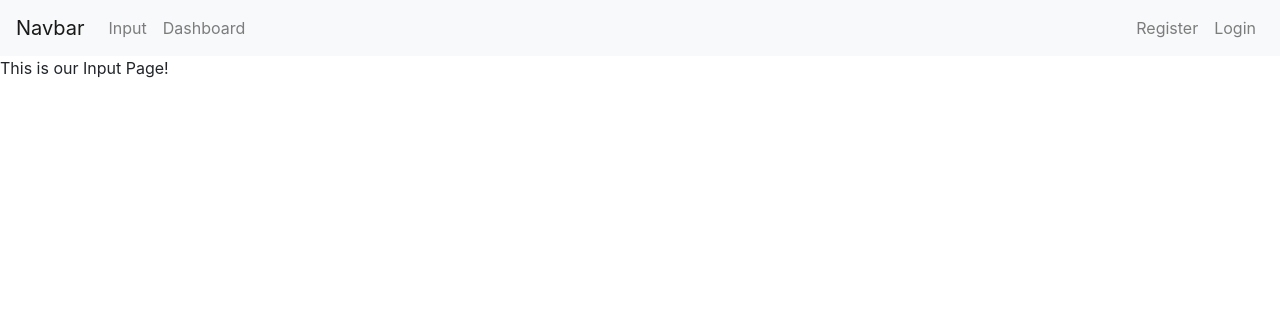
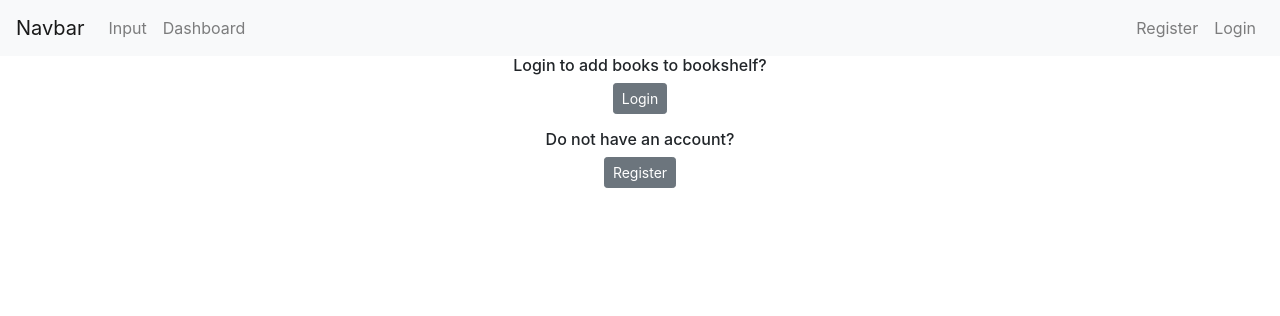
Before and after one commit to Stolpmann/ReadingApp, a Flask app: page /input in a window 1280 px wide. Shown: the top 316 px of the page. Run offline with Flask 2, Linux system fonts and the light colour scheme; some libraries are stand-ins or nearby versions.

Commit message:
Added input functionality
Inputs user input into SQL db

```diff
--- a/ReadingApp/forms.py
+++ b/ReadingApp/forms.py
@@ -1,6 +1,6 @@
 from flask_wtf import FlaskForm
-from wtforms import StringField, PasswordField, SubmitField
-from wtforms.validators import Length, EqualTo, Email, DataRequired,ValidationError
+from wtforms import StringField, PasswordField, SubmitField, FloatField, IntegerField
+from wtforms.validators import Length, EqualTo, Email, DataRequired, ValidationError
 from ReadingApp.models import User
 
 class RegisterForm(FlaskForm):
@@ -25,3 +25,9 @@ class LoginForm(FlaskForm):
     username = StringField(label='User Name:', validators=[DataRequired()])
     password = PasswordField(label='Password:', validators=[DataRequired()])
     submit = SubmitField(label='Sign In')
+
+class BookForm(FlaskForm):
+    title = StringField(label='Book Title:', validators=[DataRequired()])
+    subject = StringField(label='Subject:', validators=[DataRequired()])
+    hours = FloatField(label='Hours Spent Reading:', validators=[DataRequired()])
+    submit = SubmitField(label='Add To Bookshelf')
--- a/ReadingApp/routes.py
+++ b/ReadingApp/routes.py
@@ -1,7 +1,7 @@
 from ReadingApp import app
-from flask import render_template, redirect, url_for, flash
-from ReadingApp.models import User
-from ReadingApp.forms import RegisterForm, LoginForm
+from flask import render_template, redirect, url_for, flash, request
+from ReadingApp.models import User, Books
+from ReadingApp.forms import RegisterForm, LoginForm, BookForm
 from ReadingApp import db
 from flask_login import login_user, logout_user, current_user, login_required
 
@@ -9,9 +9,23 @@ from flask_login import login_user, logout_user, current_user, login_required
 def home_page():
     return render_template('index.html')
 
-@app.route("/input")
+@app.route("/input", methods=['GET','POST'])
 def input_page():
-    return render_template('input.html')
+    form = BookForm()
+    if request.method == "POST":
+        add_to_bookshelf = Books(title=form.title.data,
+                                  subject=form.subject.data,
+                                  hours=form.hours.data,
+                                 input_user=current_user.id)
+        db.session.add(add_to_bookshelf)
+        db.session.commit()
+        flash(f"Book added successfully! {add_to_bookshelf.title}, is on your bookshelf", category='success')
+
+
+
+        return redirect(url_for('input_page'))
+
+    return render_template('input.html',form=form)
 
 @app.route("/dashboard")
 def dashboard_page():
@@ -31,6 +45,8 @@ def register_page():
                               password=form.password1.data)
         db.session.add(user_to_create)
         db.session.commit()
+        login_user(user_to_create)
+        flash(f"Account created successfully! You are now logged in as {user_to_create.username}", category='success')
         return redirect(url_for('home_page'))
 
     if form.errors != {}: #If there are not errors from the validator
--- a/ReadingApp/templates/input.html
+++ b/ReadingApp/templates/input.html
@@ -5,5 +5,49 @@
 {% endblock %}
 
 {% block content %}
-    This is our Input Page!
+
+<body class="text-center">
+
+{% if  current_user.is_authenticated %}
+
+    <div class="container">
+        <form method="POST" class="form-books" style="color:white">
+            <h1 class="h3 mb-3 font-weight-normal">
+                Input Reading Info
+            </h1>
+            <br>
+            {{ form.title.label() }}
+            {{ form.title(class="form-control", placeholder="Book Title") }}
+
+            {{ form.subject.label() }}
+            {{ form.subject(class="form-control", placeholder="Subject") }}
+
+            {{ form.hours.label() }}
+            {{ form.hours(class="form-control", placeholder="Hours Spent Reading") }}
+
+
+            <br>
+
+            {{ form.submit(class="btn btn-lg btn-block btn-primary") }}
+
+        </form>
+    </div>
+
+
+{% else %}
+
+            <div class="checkbox mb-3">
+               <h6>Login to add books to bookshelf?</h6>
+               <a class="btn btn-sm btn-secondary" href="{{ url_for('login_page') }}">Login</a>
+            </div>
+
+            <div class="checkbox mb-3">
+               <h6>Do not have an account?</h6>
+               <a class="btn btn-sm btn-secondary" href="{{ url_for('register_page') }}">Register</a>
+            </div>
+
+
+{% endif %}
+</body>
+
 {% endblock %}
```
Also changed, not shown: ReadingApp/models.py (+7 -1 lines), ReadingApp/ReadingApp.db.
